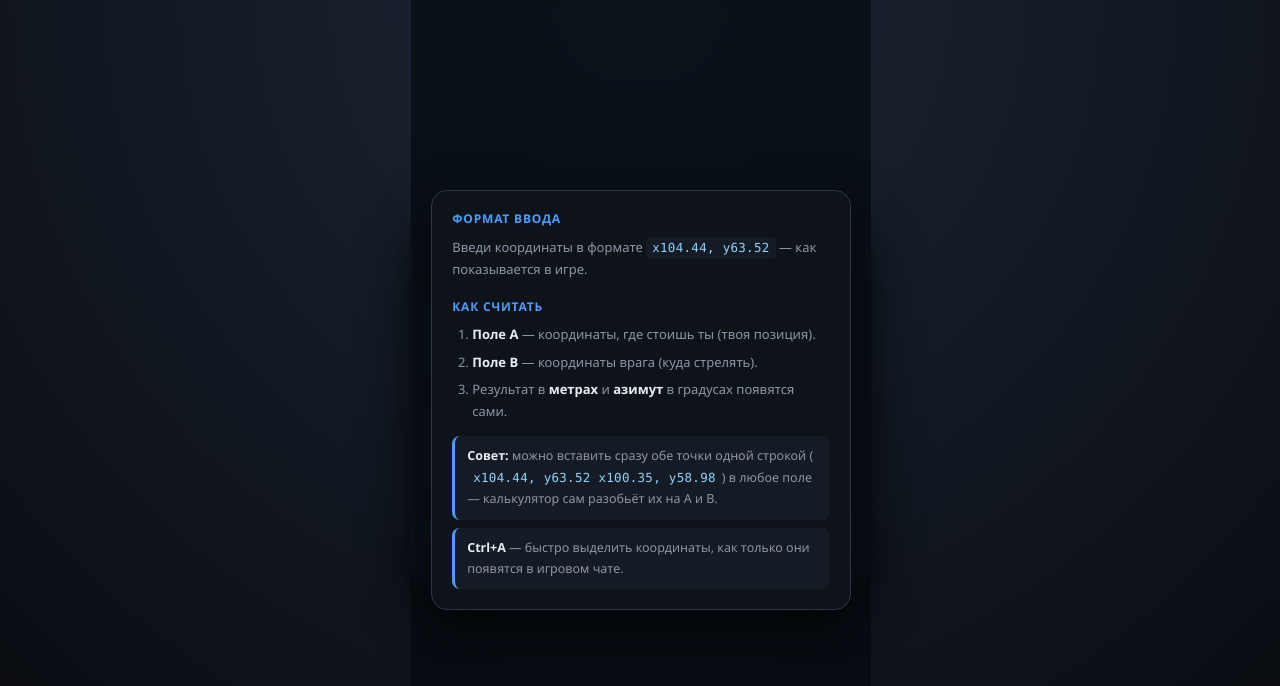
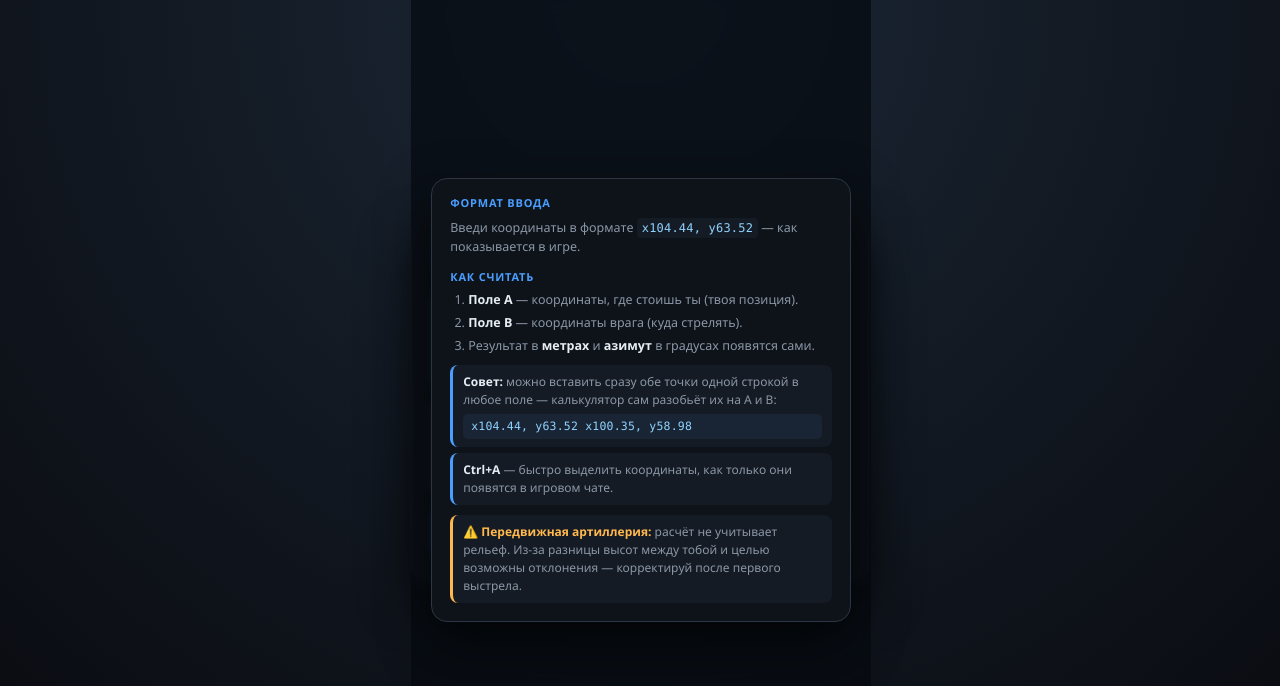
Before and after one commit to Scrymen/mortar-calculator, a plain HTML site: page index.html in a window 1280 px wide. Both pictures are taken after a click on the button "Как пользоваться?". Drawn offline with Linux system fonts and the light colour scheme.

Commit message:
Add files via upload

```diff
--- a/index.html
+++ b/index.html
@@ -36,6 +36,7 @@
     --help-accent: #4a9eff;
     --help-code-bg: #151b24;
     --help-code-text: #8fd3ff;
+    --help-warn: #ffb84d;
     --hist-item-bg: #151b24;
     --hist-item-hover: #1c2530;
     --hist-item-border: #232c38;
@@ -73,6 +74,7 @@
     --help-accent: #2b6fd6;
     --help-code-bg: #eaf1fb;
     --help-code-text: #1d4ed8;
+    --help-warn: #b45309;
     --hist-item-bg: #f4f7fb;
     --hist-item-hover: #eaf0f8;
     --hist-item-border: #e0e6ee;
@@ -164,7 +166,7 @@
     top: 0;
     right: 100%;
     margin-right: 16px;
-    width: 340px;
+    width: 320px;
     opacity: 0;
     transform: translateX(24px);
     pointer-events: none;
@@ -179,55 +181,90 @@
 
   .help-inner {
     width: 100%;
-    padding: 18px 20px 20px;
+    padding: 16px 18px 18px;
     background: var(--help-bg);
     border: 1px solid var(--help-border);
     border-radius: 16px;
     box-shadow: var(--shadow);
-    font-size: 13px;
-    line-height: 1.65;
+    font-size: 12.5px;
+    line-height: 1.5;
     color: var(--text);
     transition: background 0.35s ease, border-color 0.35s ease;
   }
 
   .help-inner h3 {
-    margin: 0 0 8px;
-    font-size: 12px;
+    margin: 0 0 6px;
+    font-size: 11px;
     font-weight: 700;
     color: var(--help-accent);
     text-transform: uppercase;
     letter-spacing: 0.8px;
   }
 
-  .help-inner h3:not(:first-child) { margin-top: 16px; }
-  .help-inner p { margin: 0 0 10px; color: var(--muted); }
-  .help-inner ol { margin: 0; padding-left: 20px; color: var(--muted); }
-  .help-inner ol li { margin-bottom: 6px; }
+  .help-inner h3:not(:first-child) { margin-top: 12px; }
+  .help-inner p { margin: 0 0 8px; color: var(--muted); }
+  .help-inner ol { margin: 0; padding-left: 18px; color: var(--muted); }
+  .help-inner ol li { margin-bottom: 4px; }
   .help-inner ol li b { color: var(--text); font-weight: 600; }
 
   .help-inner code {
     display: inline-block;
-    padding: 1px 6px;
+    padding: 1px 5px;
     background: var(--help-code-bg);
     color: var(--help-code-text);
     border-radius: 4px;
     font-family: 'Consolas', monospace;
-    font-size: 12.5px;
-    letter-spacing: 0.3px;
+    font-size: 12px;
+    letter-spacing: 0.2px;
+    white-space: nowrap;
+    vertical-align: baseline;
   }
 
   .help-inner .tip {
-    margin-top: 14px;
-    padding: 10px 12px;
+    margin-top: 10px;
+    padding: 8px 10px;
     background: var(--help-code-bg);
     border-radius: 8px;
     border-left: 3px solid var(--help-accent);
-    font-size: 12.5px;
+    font-size: 12px;
     color: var(--muted);
+    line-height: 1.5;
   }
 
-  .help-inner .tip + .tip { margin-top: 8px; }
+  .help-inner .tip + .tip { margin-top: 6px; }
   .help-inner .tip b { color: var(--text); }
+
+  .help-inner .tip .tip-code {
+    display: block;
+    margin-top: 5px;
+    padding: 4px 8px;
+    background: rgba(74, 158, 255, 0.08);
+    border-radius: 5px;
+    font-family: 'Consolas', monospace;
+    font-size: 11.5px;
+    color: var(--help-code-text);
+    letter-spacing: 0.2px;
+    line-height: 1.4;
+    word-break: break-all;
+    white-space: normal;
+  }
+
+  body.light .help-inner .tip .tip-code {
+    background: rgba(43, 111, 214, 0.08);
+  }
+
+  .help-inner .warn {
+    margin-top: 10px;
+    padding: 8px 10px;
+    background: var(--help-code-bg);
+    border-radius: 8px;
+    border-left: 3px solid var(--help-warn);
+    font-size: 12px;
+    color: var(--muted);
+    line-height: 1.5;
+  }
+
+  .help-inner .warn b { color: var(--help-warn); }
 
   .history-panel {
     position: absolute;
@@ -493,7 +530,6 @@
     letter-spacing: 1.3px;
     color: var(--muted);
     margin-bottom: 8px;
-    /* Никаких визуальных намёков, что кликабельно */
     user-select: none;
   }
 
@@ -514,6 +550,18 @@
     font-size: 20px;
     opacity: 0.7;
     margin-left: 2px;
+  }
+
+  /* ° у азимута — верхний индекс */
+  .result .value.azimuth .unit {
+    display: inline-block;
+    font-size: 24px;
+    opacity: 0.85;
+    margin-left: 1px;
+    vertical-align: baseline;
+    position: relative;
+    top: -0.5em;
+    line-height: 1;
   }
 
   .steps {
@@ -646,6 +694,7 @@
   @media (max-width: 420px) {
     .result .value { font-size: 28px; }
     .result .value .unit { font-size: 16px; }
+    .result .value.azimuth .unit { font-size: 18px; top: -0.5em; }
   }
 </style>
 </head>
@@ -718,6 +767,7 @@
       </ol>
       <div class="tip" id="helpTip1"></div>
       <div class="tip" id="helpTip2"></div>
+      <div class="warn" id="helpWarn"></div>
     </div>
   </aside>
 
@@ -784,8 +834,9 @@ const T = {
     helpStep1: '<b>Поле A</b> — координаты, где стоишь ты (твоя позиция).',
     helpStep2: '<b>Поле B</b> — координаты врага (куда стрелять).',
     helpStep3: 'Результат в <b>метрах</b> и <b>азимут</b> в градусах появятся сами.',
-    helpTip1: '<b>Совет:</b> можно вставить сразу обе точки одной строкой (<code>x104.44, y63.52 x100.35, y58.98</code>) в любое поле — калькулятор сам разобьёт их на A и B.',
+    helpTip1: '<b>Совет:</b> можно вставить сразу обе точки одной строкой в любое поле — калькулятор сам разобьёт их на A и B:<div class="tip-code">x104.44, y63.52 x100.35, y58.98</div>',
     helpTip2: '<b>Ctrl+A</b> — быстро выделить координаты, как только они появятся в игровом чате.',
+    helpWarn: '⚠️ <b>Передвижная артиллерия:</b> расчёт не учитывает рельеф. Из-за разницы высот между тобой и целью возможны отклонения — корректируй после первого выстрела.',
   },
   en: {
     title: '🎯 Mortar Calculator',
@@ -823,8 +874,9 @@ const T = {
     helpStep1: '<b>Field A</b> — coordinates of your position.',
     helpStep2: '<b>Field B</b> — enemy coordinates (target).',
     helpStep3: 'The result in <b>meters</b> and <b>azimuth</b> in degrees appears automatically.',
-    helpTip1: '<b>Tip:</b> you can paste both points in one line (<code>x104.44, y63.52 x100.35, y58.98</code>) into either field — the calculator will split them into A and B.',
+    helpTip1: '<b>Tip:</b> you can paste both points in one line into either field — the calculator will split them into A and B:<div class="tip-code">x104.44, y63.52 x100.35, y58.98</div>',
     helpTip2: '<b>Ctrl+A</b> — quickly select coordinates as soon as they appear in the game chat.',
+    helpWarn: '⚠️ <b>Mobile artillery:</b> terrain is not taken into account. Elevation differences between you and the target can cause deviation — adjust after the first shot.',
   }
 };
 
@@ -841,7 +893,6 @@ const historyPanel = $('historyPanel');
 const histToggle = $('histToggle');
 const histList = $('histList');
 
-// ============ Азимут ============
 function computeAzimuth(A, B) {
   const dx = B.x - A.x;
   const dy = B.y - A.y;
@@ -856,7 +907,6 @@ function compassDirection(azimuth) {
   return dirs[idx];
 }
 
-// ============ Тема ============
 function applyTheme(theme) {
   if (theme === 'light') {
     document.body.classList.add('light');
@@ -876,7 +926,6 @@ function toggleTheme() {
   try { localStorage.setItem('mortar-theme', next); } catch (e) {}
 }
 
-// ============ Язык ============
 function applyLang() {
   document.documentElement.lang = LANG;
   document.title = t('docTitle');
@@ -909,6 +958,7 @@ function applyLang() {
   $('helpStep3').innerHTML = t('helpStep3');
   $('helpTip1').innerHTML = t('helpTip1');
   $('helpTip2').innerHTML = t('helpTip2');
+  $('helpWarn').innerHTML = t('helpWarn');
 
   applyTheme(document.body.classList.contains('light') ? 'light' : 'dark');
 
@@ -929,7 +979,6 @@ function toggleLang() {
   LANG = saved === 'en' ? 'en' : 'ru';
 })();
 
-// ============ Панели ============
 function setHelp(open) {
   layout.classList.toggle('help-open', open);
   helpPanel.classList.toggle('open', open);
@@ -980,7 +1029,6 @@ document.addEventListener('keydown', (e) => {
   if (e.key === 'Escape') { setHelp(false); setHistory(false); }
 });
 
-// ============ Показ формулы (секрет: клик по метке) ============
 let stepsVisible = false;
 (function initSteps() {
   let saved = '0';
@@ -1002,11 +1050,9 @@ function toggleSteps() {
   try { localStorage.setItem('mortar-steps-visible', stepsVisible ? '1' : '0'); } catch (e) {}
 }
 
-// Привязываем клик на обе метки
 $('labelDistance').addEventListener('click', toggleSteps);
 $('labelAzimuth').addEventListener('click', toggleSteps);
 
-// ============ История ============
 function loadHistory() {
   try {
     const raw = localStorage.getItem('mortar-history-list');
@@ -1093,7 +1139,6 @@ $('histClear').addEventListener('click', () => {
   showToast(t('toastHistCleared'));
 });
 
-// ============ Парсинг ============
 function parseCoord(str) {
   if (!str) return null;
   const m = String(str).match(
@@ -1120,7 +1165,6 @@ function parseAllCoords(str) {
   return out;
 }
 
-// ============ UI helpers ============
 function showToast(msg) {
   const tEl = $('toast');
   tEl.textContent = msg;
@@ -1173,7 +1217,6 @@ function errorLine(kind, raw, parsed) {
   return null;
 }
 
-// ============ Расчёт ============
 function calculate() {
   const rawA = inputA.value.trim();
   const rawB = inputB.value.trim();
@@ -1264,7 +1307,6 @@ function clearAll() {
   inputA.focus();
 }
 
-// ============ События ============
 $('themeToggle').addEventListener('click', toggleTheme);
 $('langToggle').addEventListener('click', toggleLang);
 helpToggle.addEventListener('click', toggleHelp);
@@ -1285,7 +1327,6 @@ document.addEventListener('keydown', (e) => {
   if (e.ctrlKey && e.key === 'Enter') { e.preventDefault(); calculate(); }
 });
 
-// ============ Инициализация ============
 (function initTheme() {
   let saved = 'dark';
   try { saved = localStorage.getItem('mortar-theme') || 'dark'; } catch (e) {}
```
